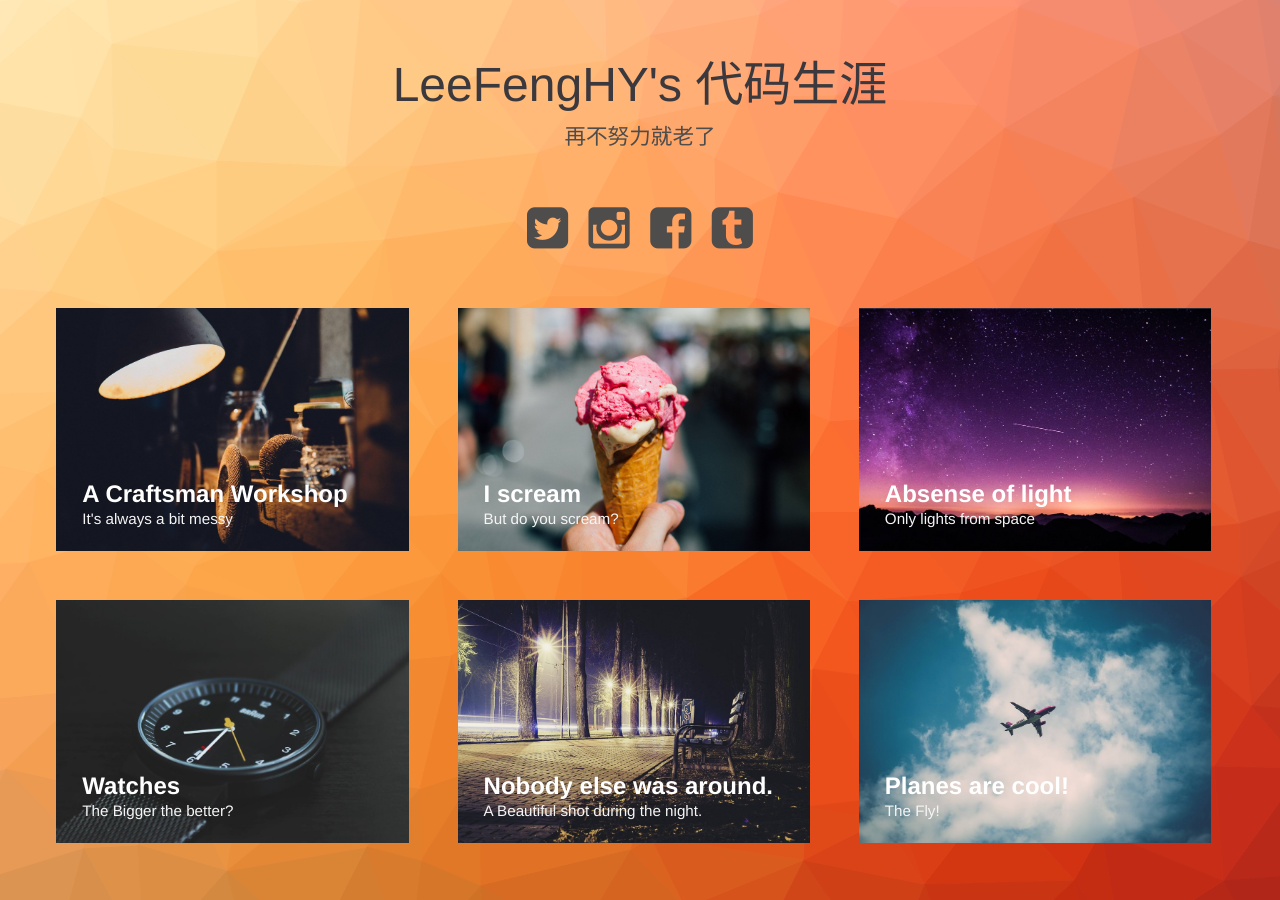
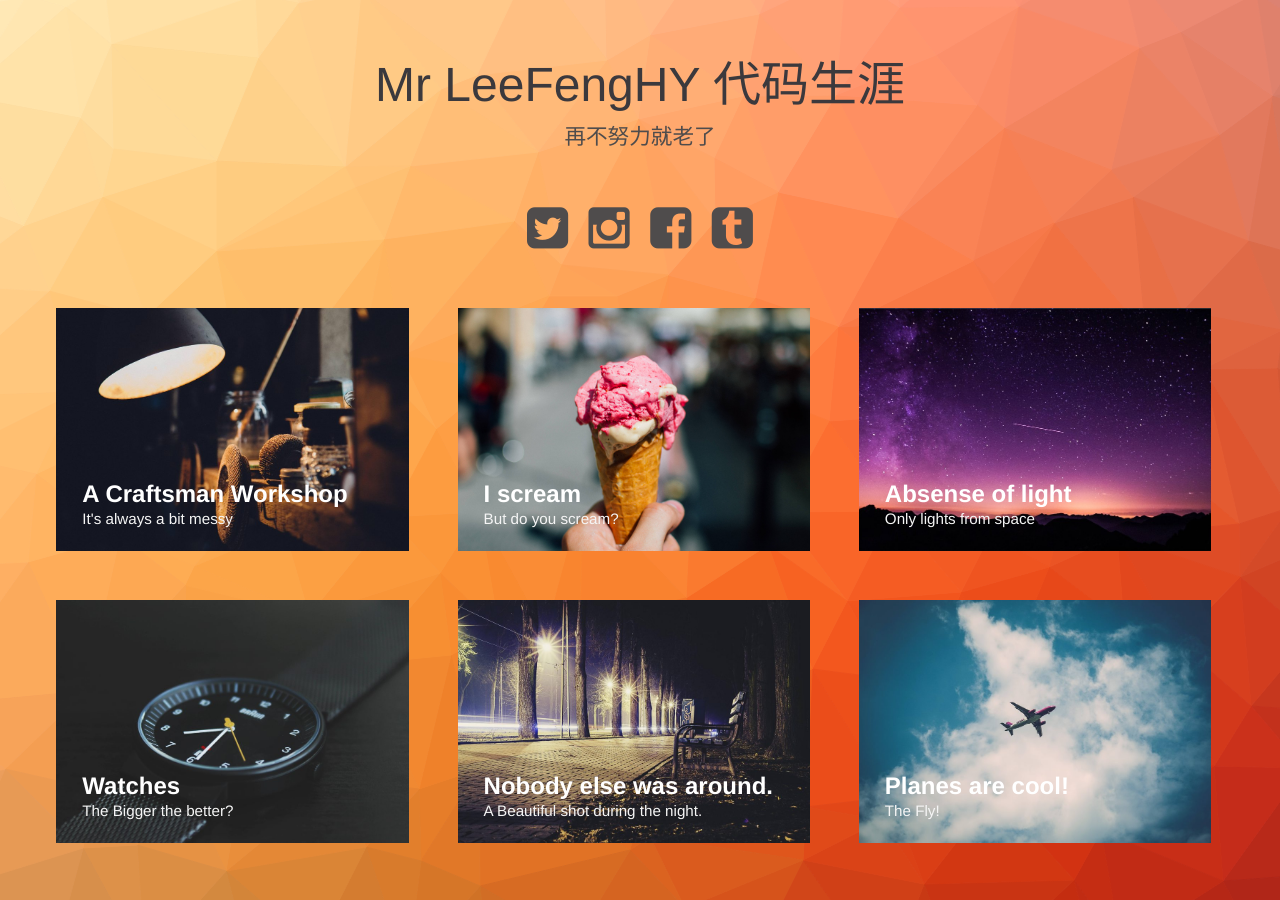
Before and after one commit to LeeFengHY/LeeFengHY.github.io, a Jekyll site: the page built from index.html, in a window 1280 px wide. Built offline with Jekyll 4.4.1, drawn with Linux system fonts in a browser that asks for light colours.

```diff
--- a/index.html
+++ b/index.html
@@ -28,7 +28,7 @@ layout: compress
     <body class="body">
         <div class="container">
             <header class="header">
-                <h1>LeeFengHY's 代码生涯<span>再不努力就老了</span></h1>
+                <h1>Mr LeeFengHY 代码生涯<span>再不努力就老了</span></h1>
                 <nav class="links">
                     <a href="#"><i class="fa fa-twitter-square fa-3x"></i></a>
                     <a href="#"><i class="fa fa-instagram fa-3x"></i></a>
```
